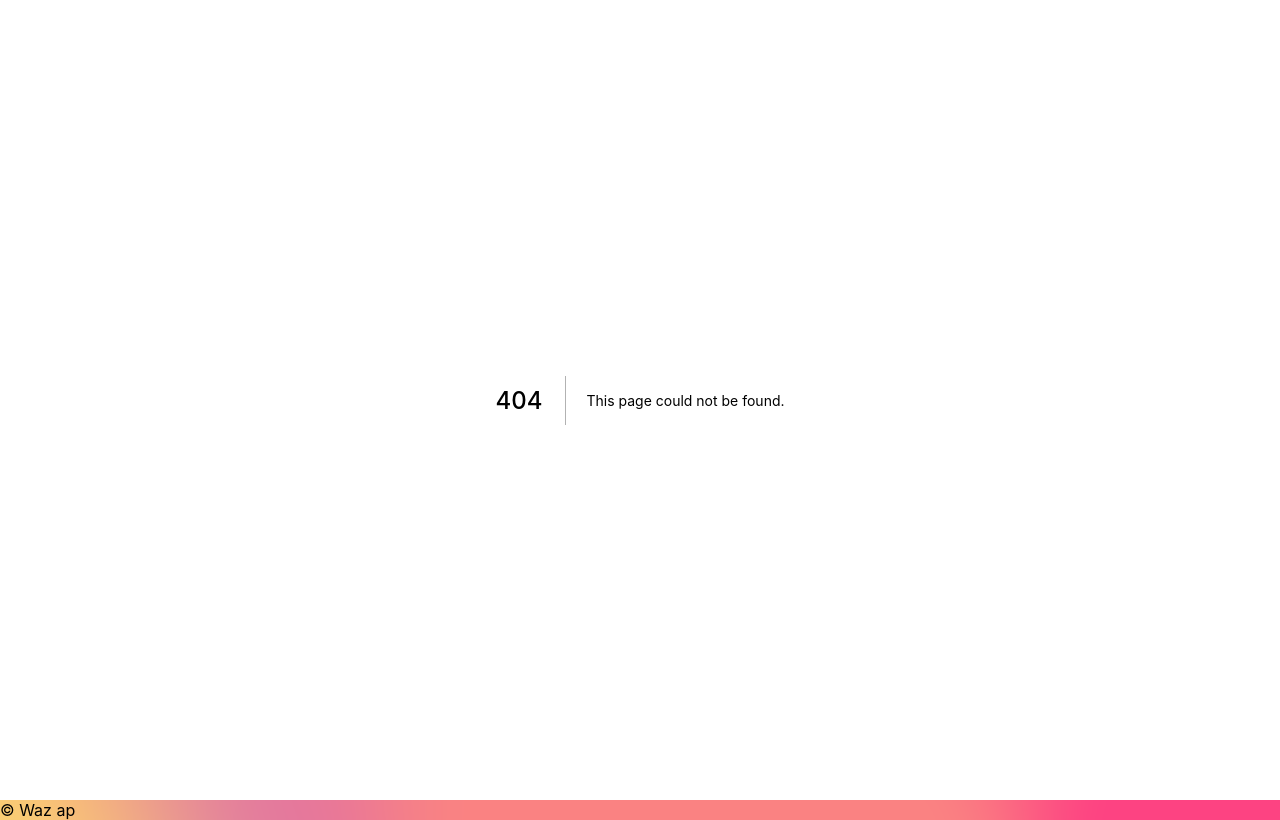
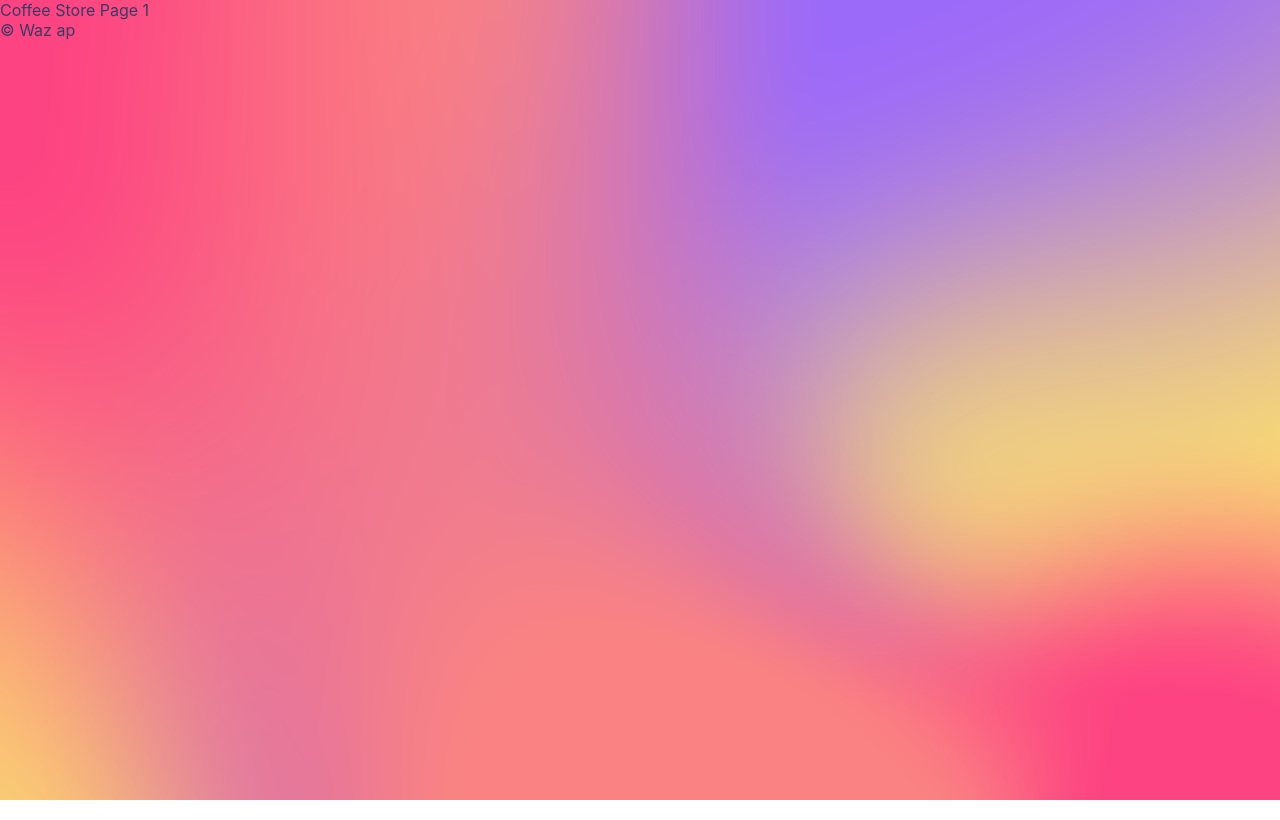
Before and after one commit to imrebartis/nextjs-22-one, a Next.js app: page /coffee-store/1 in a window 1280 px wide. Before the commit this address had no page. Built offline with nearby package versions, Linux system fonts and the light colour scheme.

Commit message:
dynamic routing

```diff
--- a/pages/coffee-store.js
+++ /dev/null
@@ -1,5 +0,0 @@
-const CoffeeStore = () => {
-  return <div>Coffee Store Page</div>
-}
-
-export default CoffeeStore
--- /dev/null
+++ b/pages/coffee-store/[id].js
@@ -0,0 +1,9 @@
+import { useRouter } from 'next/router'
+
+const CoffeeStore = () => {
+  const router = useRouter()
+  console.log('router', router)
+  return <div>Coffee Store Page {router.query.id}</div>
+}
+
+export default CoffeeStore
```
